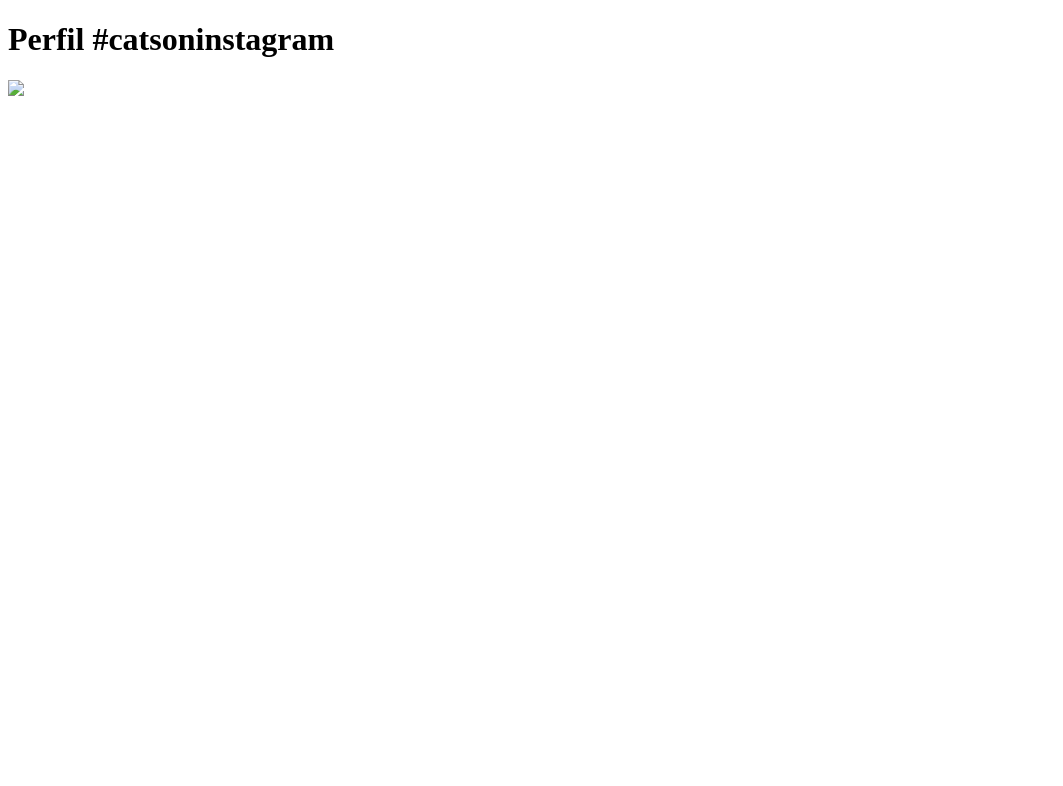
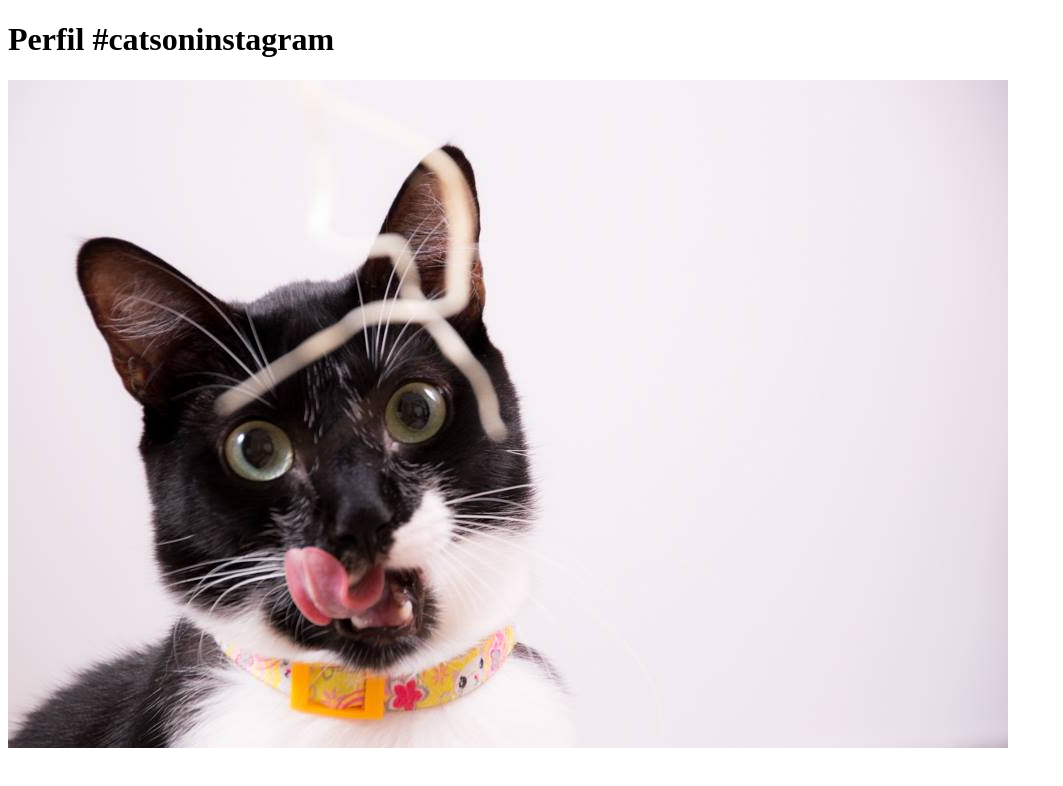
Before and after one commit to nataliatasso/WoMakersCode, a plain HTML site: page exercicio_mod2/index.html in a window 1280 px wide. Shown: the whole page, without its empty margins (0-1063 px from the left). Drawn offline with Linux system fonts and the light colour scheme.

```diff
--- a/exercicio_mod2/index.html
+++ b/exercicio_mod2/index.html
@@ -6,6 +6,6 @@
     </head>
     <body>
         <h1>Perfil #catsoninstagram</h1>
-        <img src="imagens/exercicio_mod2/13412049_10205453385688893_2901494464051332855_o_10205453385688893.jpg" />
+        <img src="13412049_10205453385688893_2901494464051332855_o_10205453385688893.jpg" />
     </body>
 </html>
```
Also changed, not shown: 1 other file.
